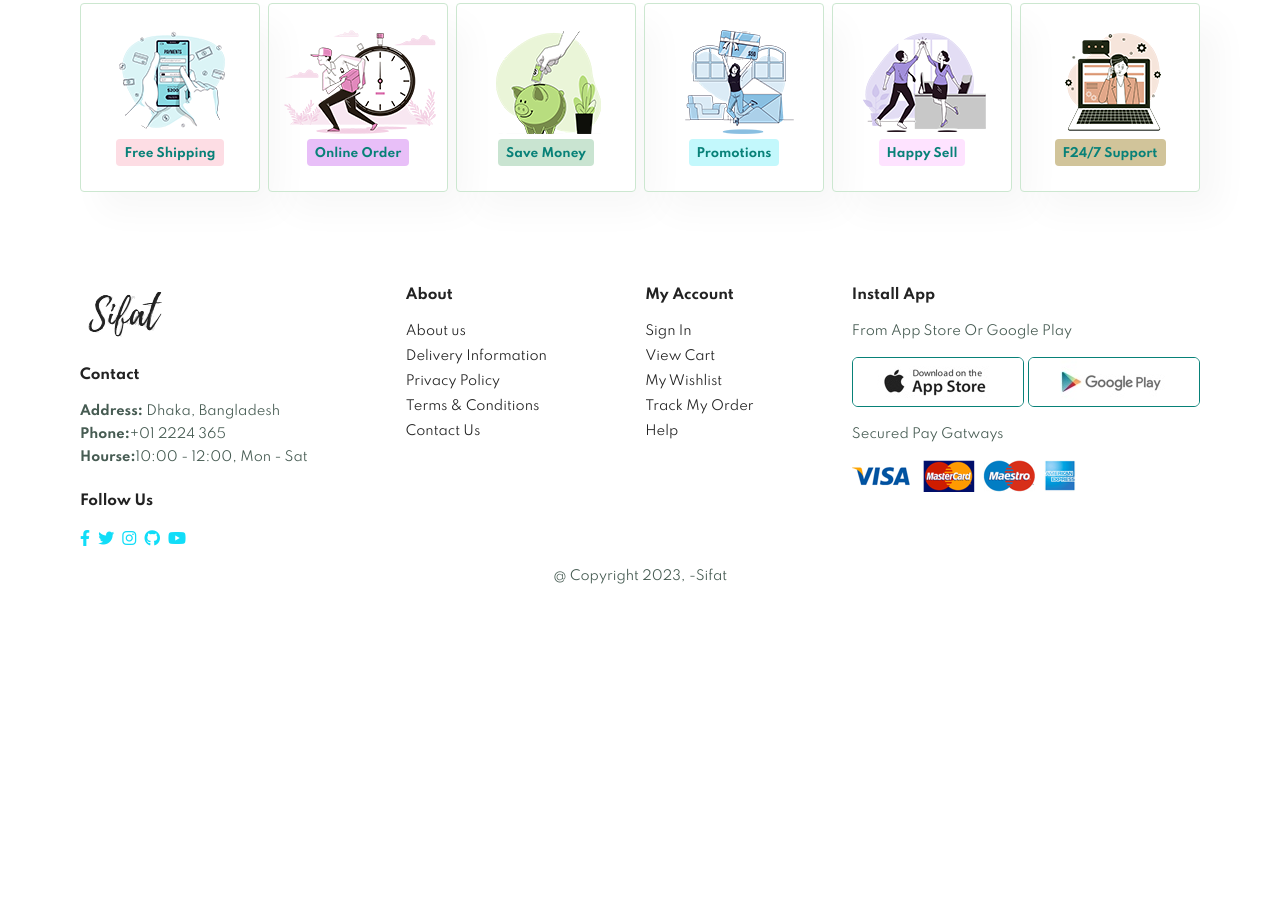
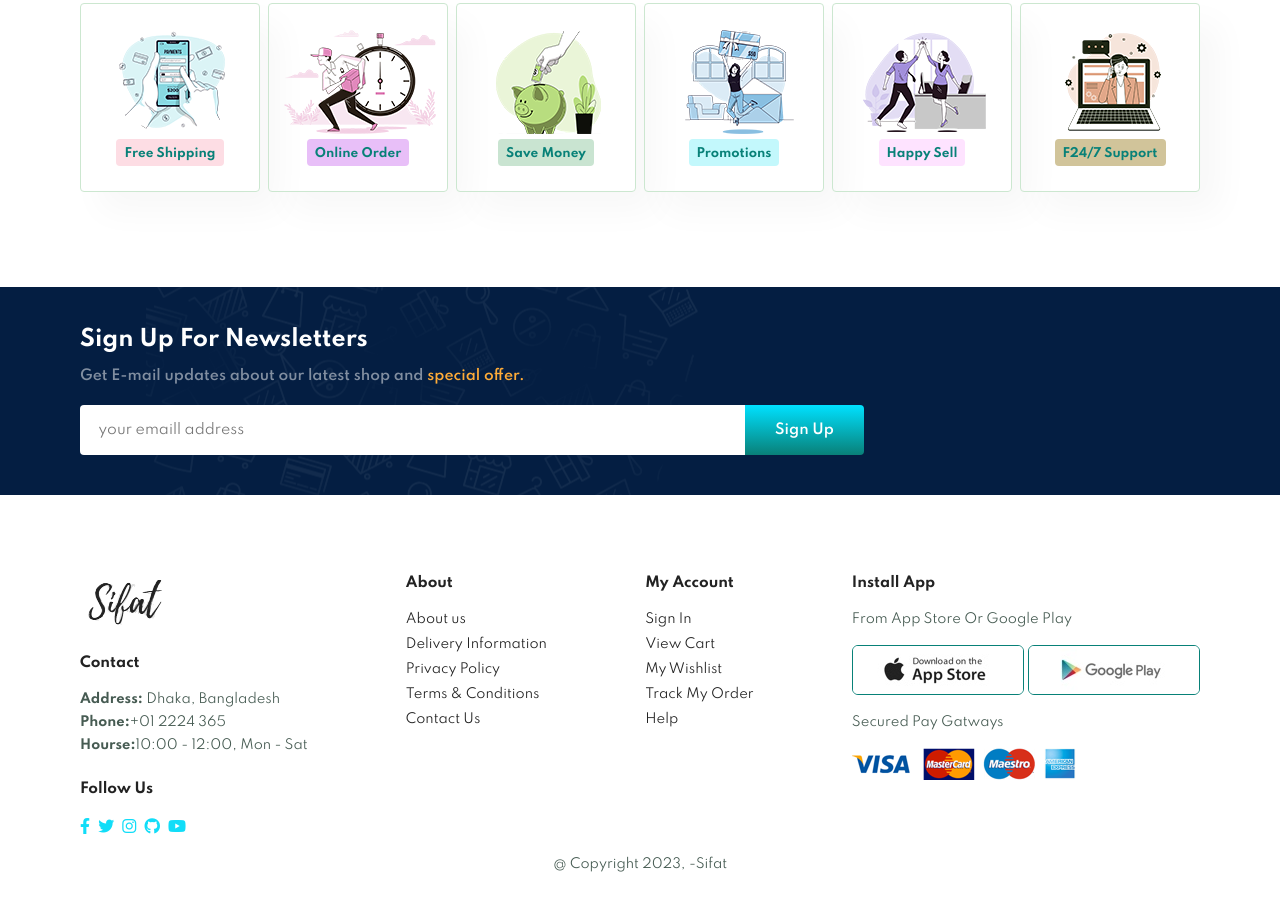
Before and after one commit to sif1t/shopping-ecommerch-website, a plain HTML site: page about.html in a window 1280 px wide. Shown: the part 1538-2448 px from the top of the page. Before the commit the page ends 2170 px from the top, so only its background shows below. Drawn offline with Linux system fonts and the light colour scheme.

Commit message:
add new newslatter section

```diff
--- a/about.html
+++ b/about.html
@@ -97,6 +97,19 @@
 </section>
 <!-- feature section start end -->
 
+<!-- newsletter section start  -->
+<section id="newslatter" class="section-p1 section-m1">
+    <div class="newstext">
+       <h4>Sign Up For Newsletters</h4>
+       <p>Get E-mail updates about our latest shop and <span>special offer.</span></p>
+   </div>
+   <div class="form">
+       <input type="text" placeholder="your emaill address">
+       <button class="normal">Sign Up</button>
+   </div>
+   </section>
+    <!-- newsletter section end -->
+
     <!-- footer section satrt  -->
        <footer class="section-p1">
             <div class="col">
@@ -148,8 +161,6 @@
              <p>@ Copyright 2023, -Sifat</p>
          </div>
        </footer>
-
-
      <!-- footer section end  -->
 
 
```
